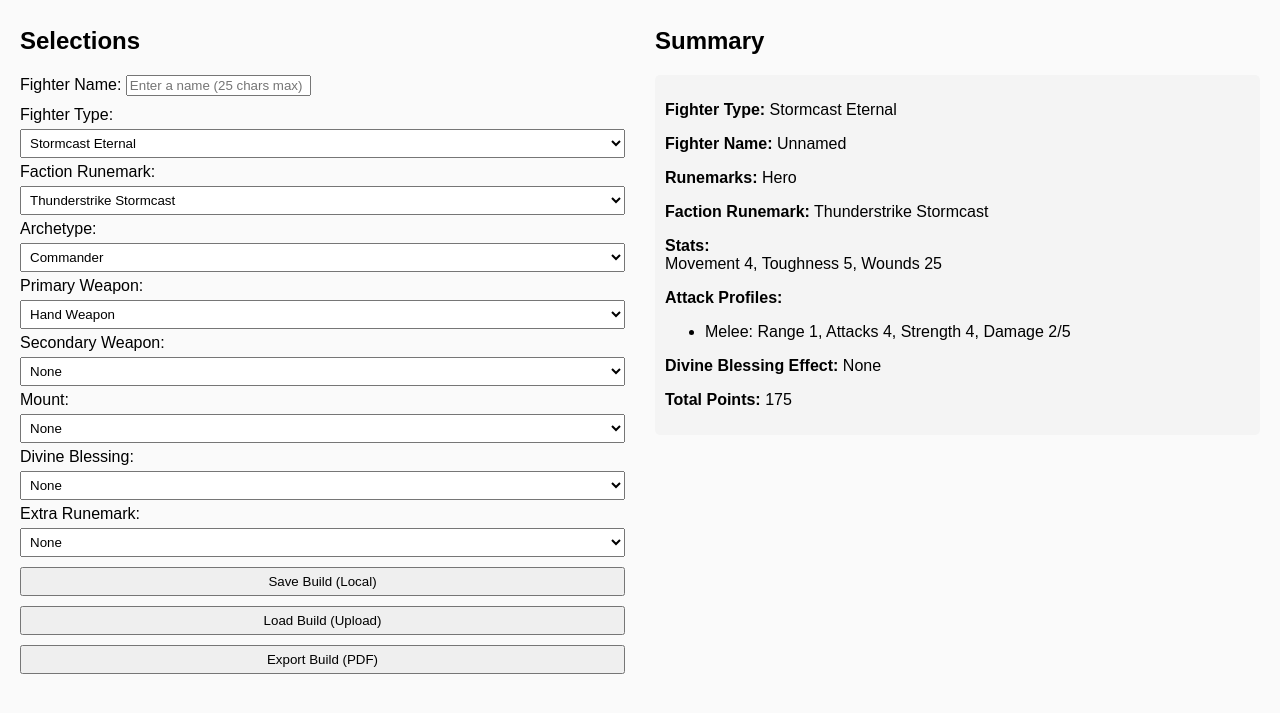
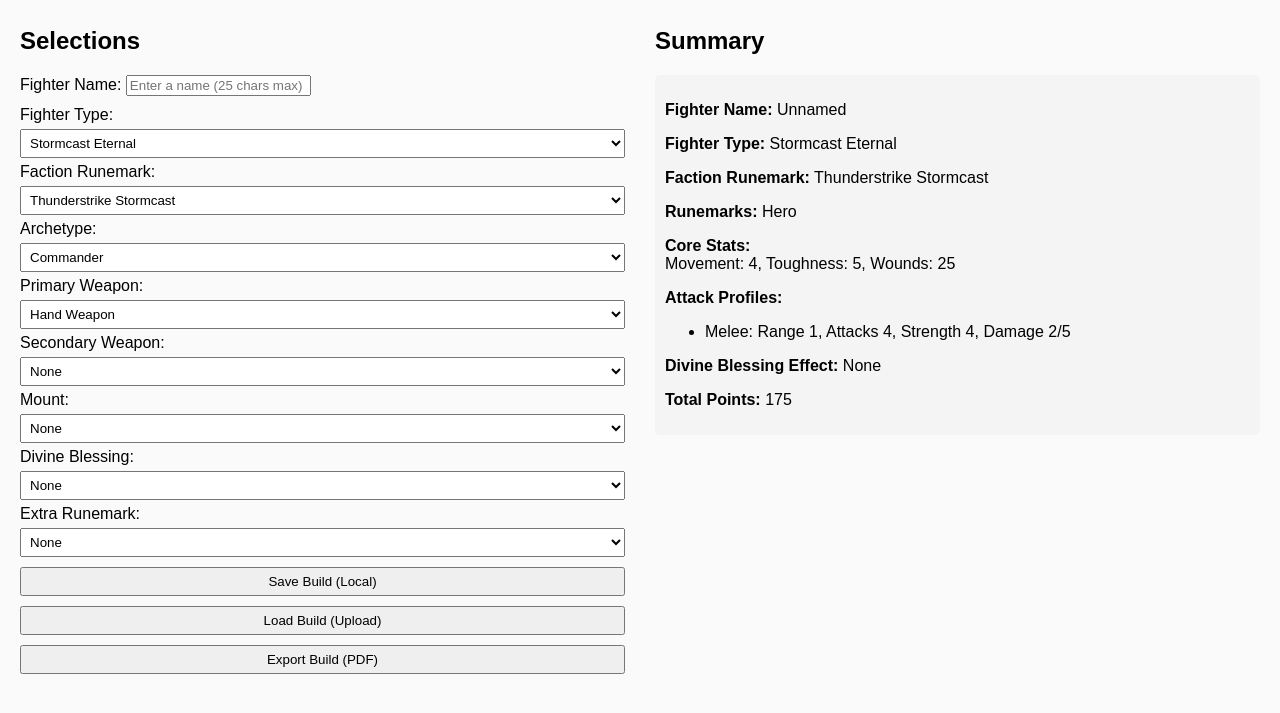
Before and after one commit to Nettles-rgb/Warcry-Anvil-of-Apotheosis, a plain HTML site: page index.html in a window 1280 px wide. Shown: the part 61-774 px from the top of the page. Drawn offline with nearby package versions, Linux system fonts and the light colour scheme.

Commit message:
Update index.html
Re-ordered summary on right

```diff
--- a/index.html
+++ b/index.html
@@ -50,14 +50,14 @@
     <div class="summary">
       <h2>Summary</h2>
       <div class="stat-block" id="statsDisplay">
+        <p><strong>Fighter Name:</strong> <span id="fighterName">-</span></p>
         <p><strong>Fighter Type:</strong> <span id="fighterType">-</span></p>
-        <p><strong>Fighter Name:</strong> <span id="fighterName">-</span></p>
+        <p><strong>Faction Runemark:</strong> <span id="factionRunemarkDisplay">-</span></p>
         <p><strong>Runemarks:</strong> <span id="runemarkDisplay">-</span></p>
-        <p><strong>Faction Runemark:</strong> <span id="factionRunemarkDisplay">-</span></p>
-        <p><strong>Stats:</strong><br>
-          Movement <span id="statMv"></span>,
-          Toughness <span id="statT"></span>,
-          Wounds <span id="statW"></span>
+        <p><strong>Core Stats:</strong><br>
+          Movement: <span id="statMv"></span>,
+          Toughness: <span id="statT"></span>,
+          Wounds: <span id="statW"></span>
         </p>
         <p><strong>Attack Profiles:</strong></p>
         <ul id="attackProfiles"></ul>
```
